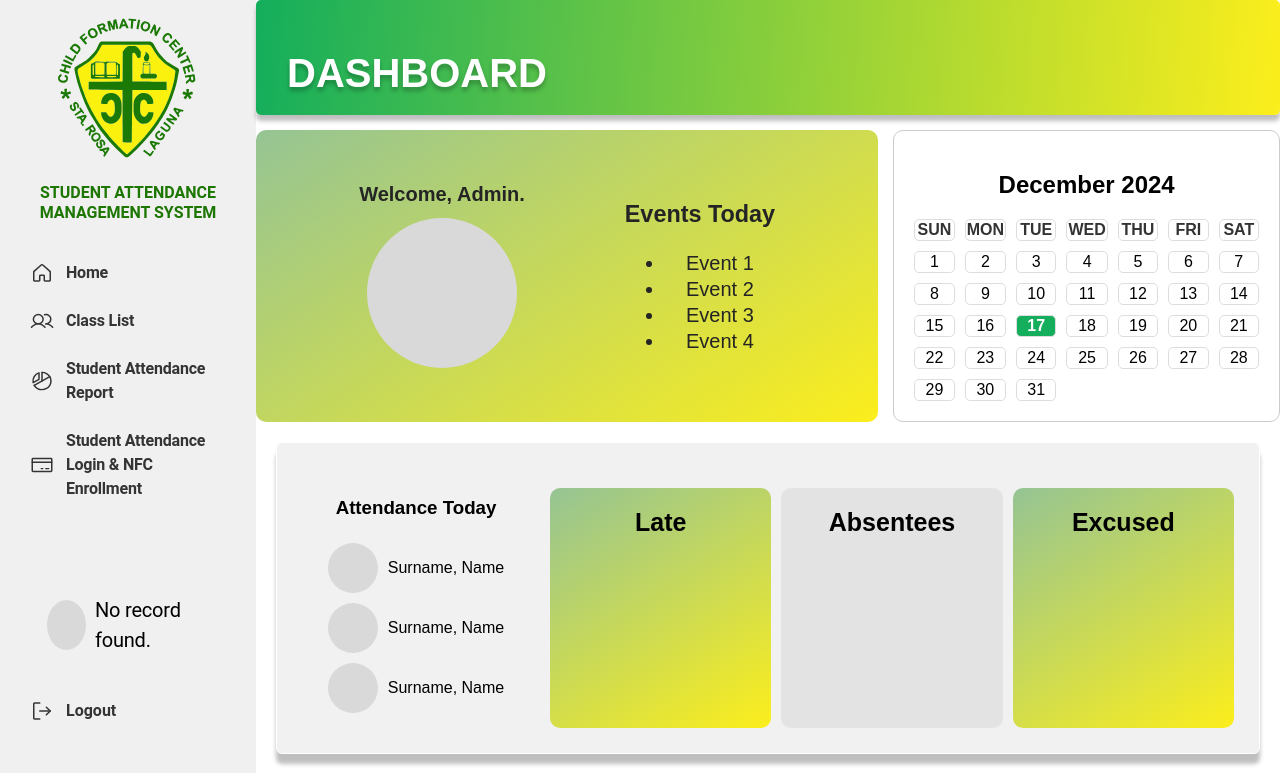
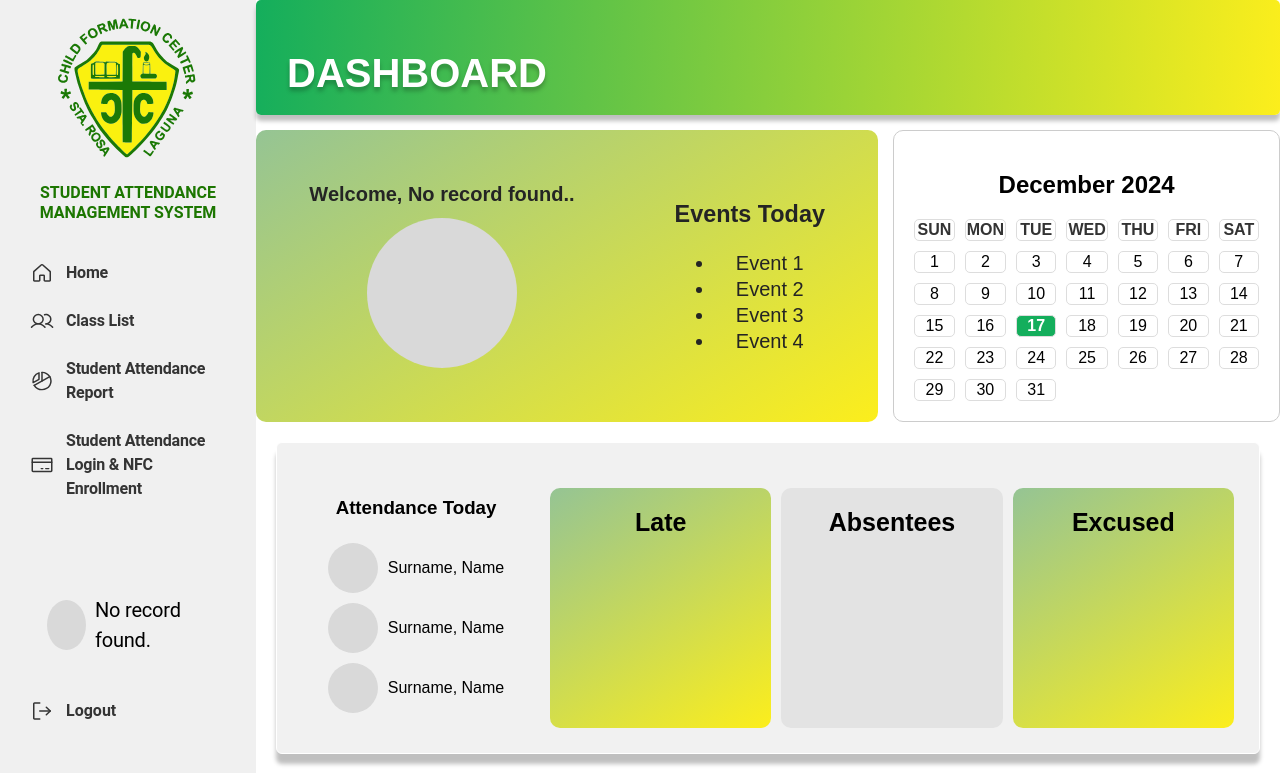
Before and after one commit to ACatHackermans/CFC-Attendance-System, a PHP site: page /dashboard.php in a window 1280 px wide. Shown: the top 773 px of the page. Run offline with PHP 8.4, Linux system fonts and the light colour scheme; the visitor is signed in with stand-in values (Sample User, id 1); data that the repository does not hold is empty.

Commit message:
Update dashboard.php
Line 420 - Changed to "Welcome, <Username>"

```diff
--- a/dashboard.php
+++ b/dashboard.php
@@ -417,7 +417,7 @@
             <div class="top-section">
                 <div class="welcome-and-events">
                   <div class="welcome">
-                    Welcome, Admin.
+                    Welcome, <?php echo $username; ?>.
                       <div class="user-avatar" role="img" aria-label="User avatar"></div>
                   </div>
 
```
